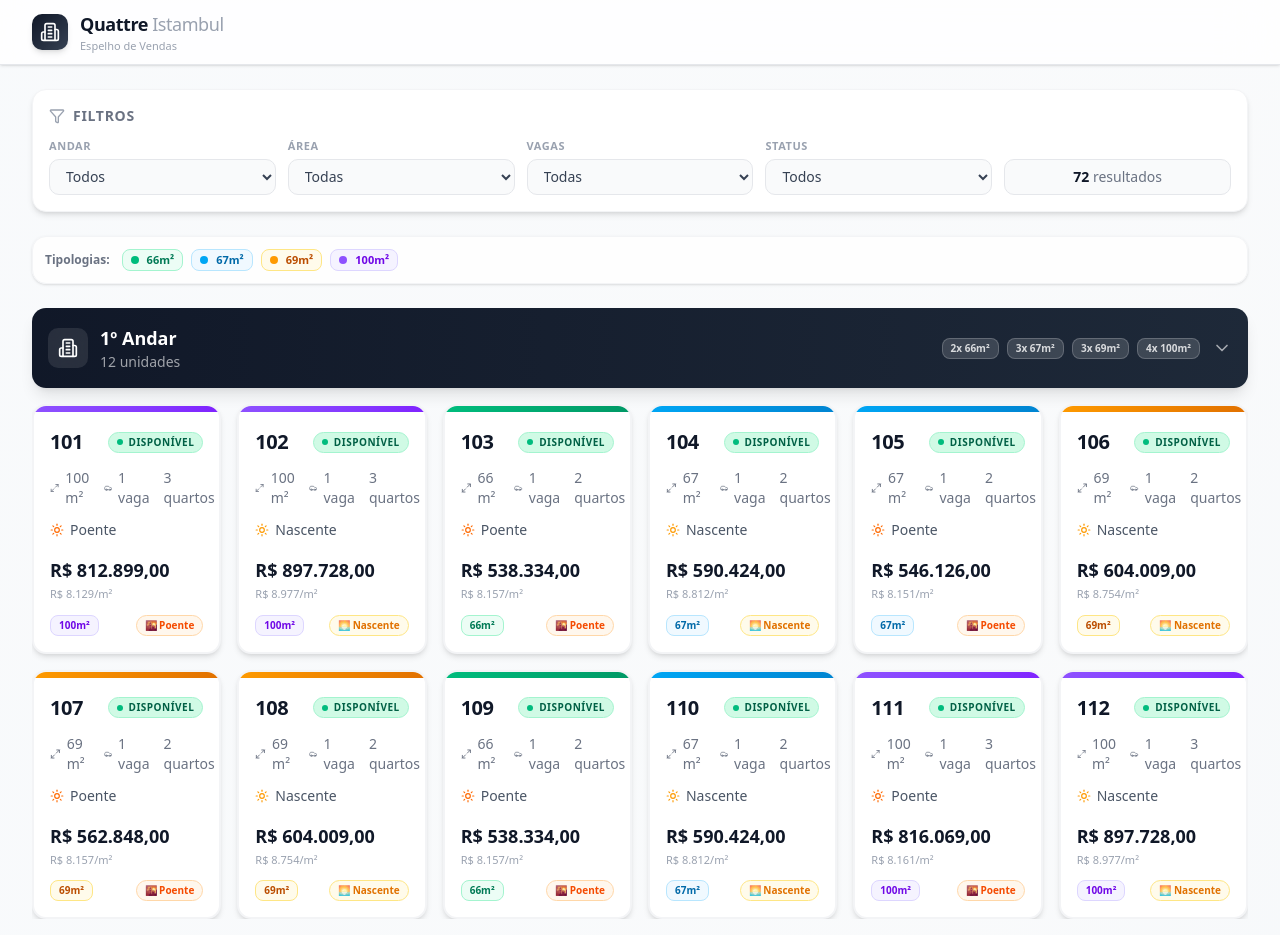
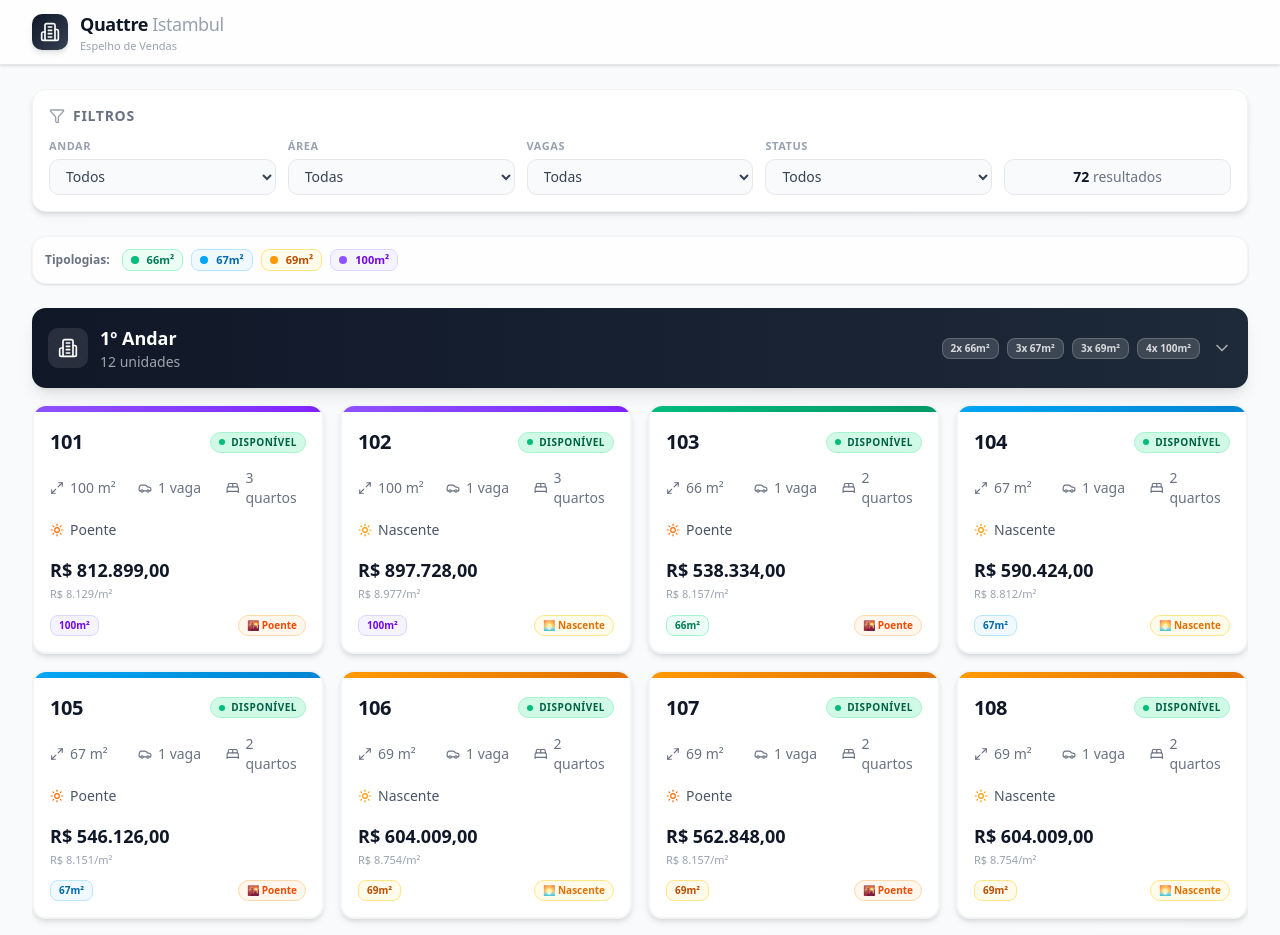
Before and after one commit to felipesantiago-coder/fluxo-quadra, a Next.js app: page / in a window 1280 px wide. Shown: the top 935 px of the page. Built offline with nearby package versions, Linux system fonts and the light colour scheme.

Commit message:
2c9ad70a-1d02-42fa-8605-1d7cbd2e67da

```diff
--- a/src/components/sales-dashboard.tsx
+++ b/src/components/sales-dashboard.tsx
@@ -355,7 +355,7 @@
             transition={{ duration: 0.3, ease: "easeInOut" }}
             className="overflow-hidden"
           >
-            <div className="grid grid-cols-2 sm:grid-cols-3 md:grid-cols-4 lg:grid-cols-6 gap-3 md:gap-4">
+            <div className="grid grid-cols-2 sm:grid-cols-3 lg:grid-cols-4 gap-3 md:gap-4">
               {floorUnits.map((unit) => (
                 <UnitCard
                   key={unit.unidade}
```
